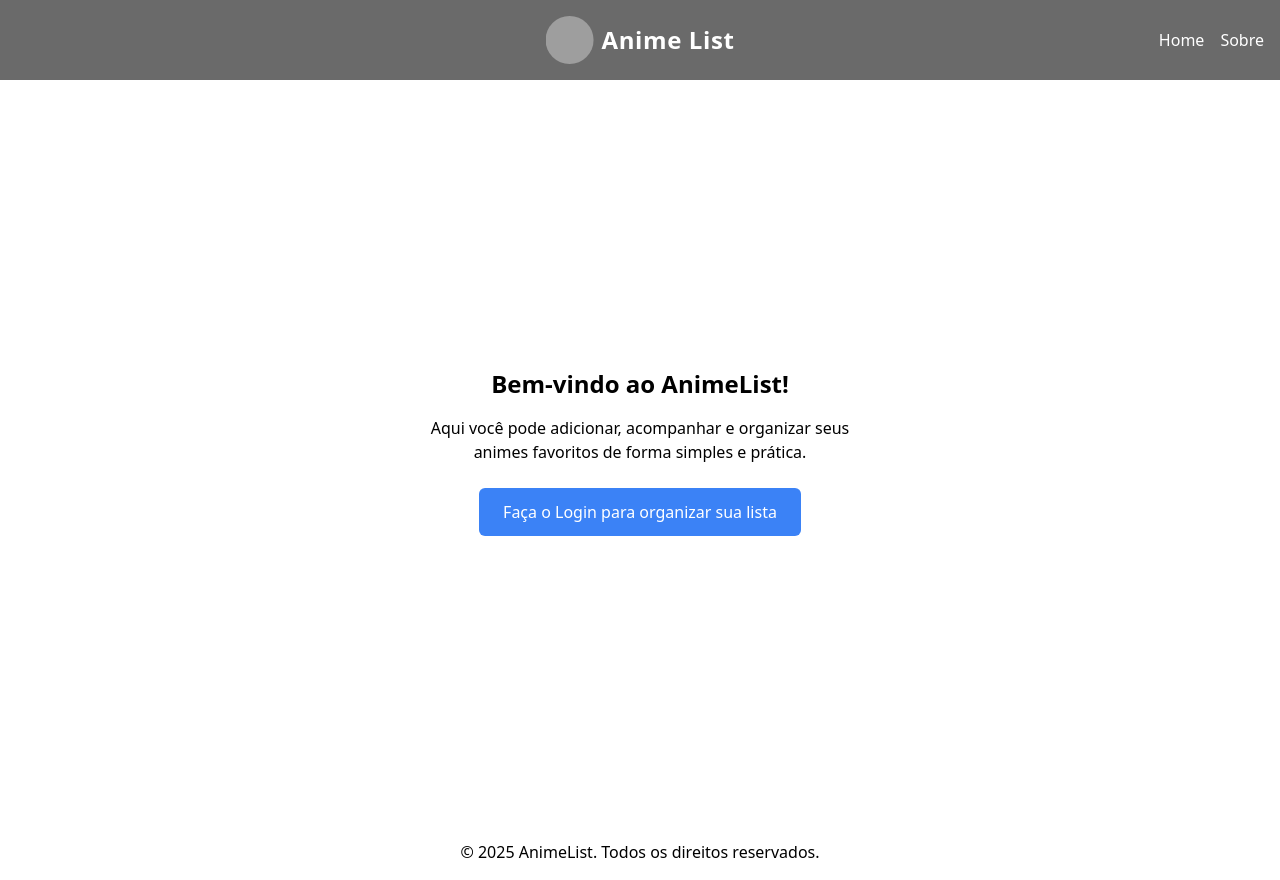
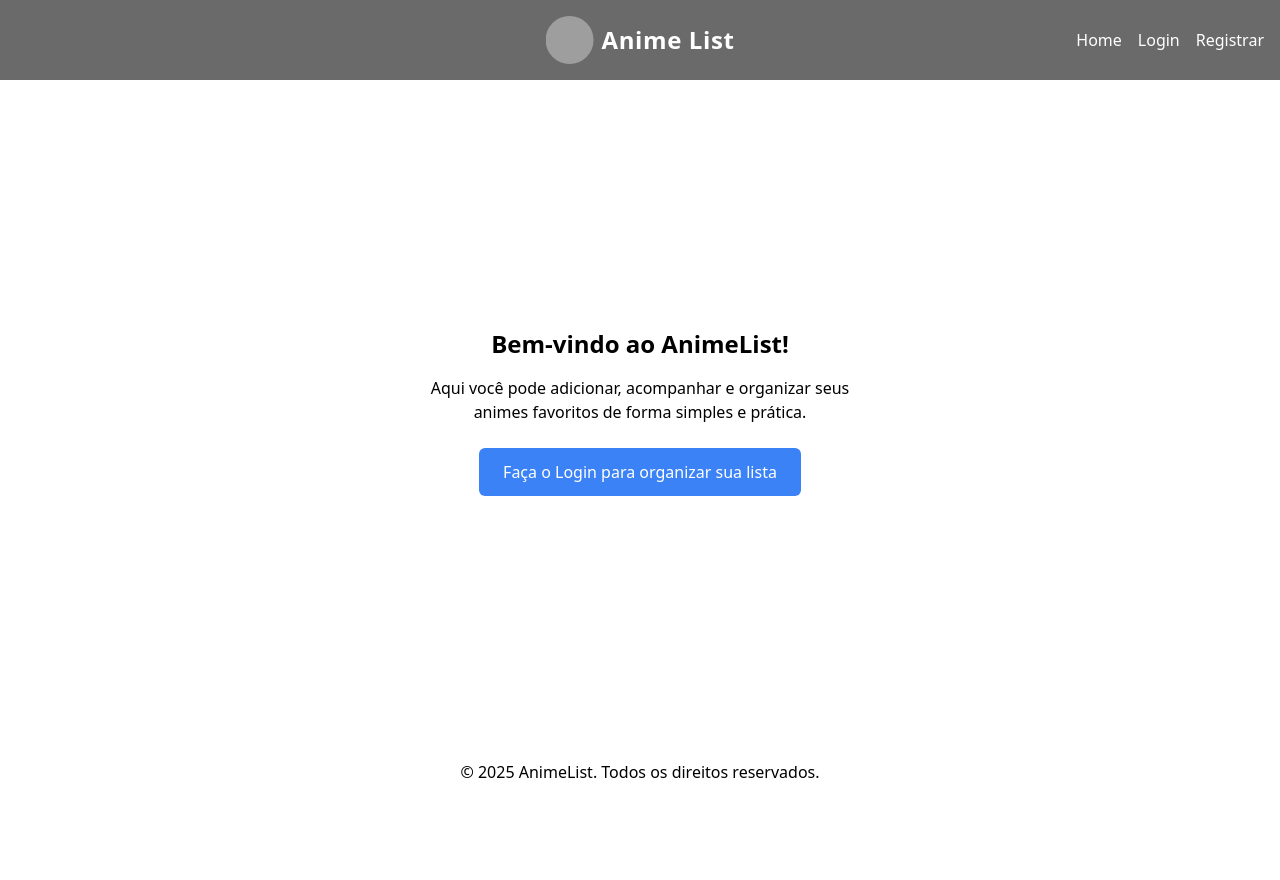
Before and after one commit to severogit/AnimeList, a React (Vite) app in the folder frontend/: page / in a window 1280 px wide. After the commit the page ends 800 px from the top, so only its background shows below. Built offline with nearby package versions, Linux system fonts and the light colour scheme; grey boxes are pictures that could not be loaded.

Commit message:
Adding authProvider and heroic icons

```diff
--- a/frontend/package.json
+++ b/frontend/package.json
@@ -11,6 +11,7 @@
   },
   "dependencies": {
     "@headlessui/react": "^2.2.9",
+    "@heroicons/react": "^2.2.0",
     "axios": "^1.12.2",
     "react": "^18.2.0",
     "react-dom": "^18.2.0",
--- a/frontend/src/App.tsx
+++ b/frontend/src/App.tsx
@@ -1,5 +1,6 @@
 import { BrowserRouter, Routes, Route, Navigate } from "react-router-dom";
-import Home from "./pages/Home"
+import { AuthProvider } from "./context/AuthContext";
+import Home from "./pages/Home";
 import Login from "./pages/Login";
 import Register from "./pages/Register";
 import MyList from "./pages/MyList";
@@ -12,6 +13,7 @@ const PrivateRoute = ({ children }: { children: JSX.Element }) => {
 
 export default function App() {
   return (
+    <AuthProvider>
       <BrowserRouter>
         <Header />
         <Routes>
@@ -28,5 +30,6 @@ export default function App() {
           />
         </Routes>
       </BrowserRouter>
+    </AuthProvider>
   );
 }
--- a/frontend/src/components/Header.tsx
+++ b/frontend/src/components/Header.tsx
@@ -1,8 +1,8 @@
 import { Link } from "react-router-dom";
+import { useAuth } from "../context/AuthContext";
 
 export default function Header() {
-  const token = localStorage.getItem("token");
-  const isLogged = !!token;
+  const { isLogged, logout } = useAuth();
 
   return (
     <header className="bg-headerBg h-20 relative flex items-center px-4">
@@ -23,14 +23,30 @@ export default function Header() {
         </Link>
 
         {isLogged && (
-          <Link to="/mylist" className="text-aWhite hover:text-lightGray">
-            Minha Lista
-          </Link>
+          <>
+            <Link to="/mylist" className="text-aWhite hover:text-lightGray">
+              Minha Lista
+            </Link>
+            <button
+              onClick={logout}
+              className="text-aWhite hover:text-lightGray"
+            >
+              Logout
+            </button>
+          </>
         )}
 
-        <Link to="/about" className="text-aWhite hover:text-lightGray">
-          Sobre
-        </Link>
+        {!isLogged && (
+          <>
+            <Link to="/login" className="text-aWhite hover:text-lightGray">
+              Login
+            </Link>
+            <Link to="/register" className="text-aWhite hover:text-lightGray">
+              Registrar
+            </Link>
+          </>
+        )}
+
       </nav>
     </header>
   );
--- /dev/null
+++ b/frontend/src/context/AuthContext.tsx
@@ -0,0 +1,43 @@
+import { createContext, useContext, useEffect, useState } from "react";
+import type { ReactNode } from "react";
+
+interface AuthContextType {
+  isLogged: boolean;
+  login: (token: string) => void;
+  logout: () => void;
+}
+
+const AuthContext = createContext<AuthContextType | undefined>(undefined);
+
+export function AuthProvider({ children }: { children: ReactNode }) {
+  const [isLogged, setIsLogged] = useState(false);
+
+  useEffect(() => {
+    const token = localStorage.getItem("token");
+    setIsLogged(!!token);
+  }, []);
+
+  const login = (token: string) => {
+    localStorage.setItem("token", token);
+    setIsLogged(true);
+  };
+
+  const logout = () => {
+    localStorage.removeItem("token");
+    setIsLogged(false);
+  };
+
+  return (
+    <AuthContext.Provider value={{ isLogged, login, logout }}>
+      {children}
+    </AuthContext.Provider>
+  );
+}
+
+// Hook para facilitar o uso
+export function useAuth() {
+  const context = useContext(AuthContext);
+  if (!context)
+    throw new Error("useAuth deve ser usado dentro do AuthProvider");
+  return context;
+}
--- a/frontend/src/pages/Home.tsx
+++ b/frontend/src/pages/Home.tsx
@@ -1,25 +1,30 @@
 import { Link } from "react-router-dom";
+import { useAuth } from "../context/AuthContext";
 
 export default function Home() {
+  const { isLogged } = useAuth();
+
   return (
-    <div className="min-h-screen bg-gray-100 flex flex-col">
-
+    <div className="min-h-screen-minus-header bg-gray-100 flex flex-col">
       <main className="flex-1 flex flex-col items-center justify-center text-center px-4">
         <h2 className="text-2xl font-semibold mb-4">Bem-vindo ao AnimeList!</h2>
         <p className="mb-6 text-gray-700 max-w-md">
-          Aqui você pode adicionar, acompanhar e organizar seus animes favoritos de forma simples e prática.
+          Aqui você pode adicionar, acompanhar e organizar seus animes favoritos
+          de forma simples e prática.
         </p>
-
+        {!isLogged && (
           <Link
             to="/login"
             className="bg-buttonBlue text-white px-6 py-3 rounded-md hover:bg-hoverBlue transition"
           >
             Faça o Login para organizar sua lista
           </Link>
+        )}
       </main>
 
       <footer className="bg-gray-200 text-gray-700 p-4 text-center">
-        &copy; {new Date().getFullYear()} AnimeList. Todos os direitos reservados.
+        &copy; {new Date().getFullYear()} AnimeList. Todos os direitos
+        reservados.
       </footer>
     </div>
   );
--- a/frontend/src/pages/MyList.tsx
+++ b/frontend/src/pages/MyList.tsx
@@ -5,17 +5,28 @@ import {
   ListboxOptions,
   ListboxOption,
 } from "@headlessui/react";
+import { ChevronDownIcon } from "@heroicons/react/20/solid";
+
 import api from "../services/api";
 
 interface Anime {
   _id: string;
   malId: number;
   title: string;
-  status: string;
+  status: Status;
   imageUrl: string;
 }
 
-const statuses = ["Assistindo", "Concluído", "Dropado", "Planejo ver"];
+const statuses = ["Assistindo", "Concluído", "Dropado", "Planejo ver"] as const;
+
+type Status = (typeof statuses)[number];
+
+const statusColors: Record<Status, string> = {
+  Assistindo: "bg-statusWatching",
+  Concluído: "bg-statusCompleted",
+  Dropado: "bg-gray",
+  "Planejo ver": "bg-statusPlanToWatch",
+};
 
 export default function MyList() {
   const [animes, setAnimes] = useState<Anime[]>([]);
@@ -172,8 +183,15 @@ export default function MyList() {
                     value={anime.status}
                     onChange={(value) => handleUpdateStatus(anime._id, value)}
                   >
-                    <ListboxButton className="relative w-full text-center cursor-pointer bg-white border border-gray rounded-md py-2 px-3 shadow-sm focus:outline-none focus:ring-2 focus:ring-blue-500">
+                    <ListboxButton
+                      className={`relative w-full text-left cursor-pointer border border-gray rounded-md py-2 px-3 shadow-sm focus:outline-none focus:ring-2 focus:ring-blue-500
+                        ${statusColors[anime.status]} text-aWhite`}
+                    >
                       {anime.status}
+                      <ChevronDownIcon
+                        className="pointer-events-none absolute top-2.5 right-2.5 size-4 fill-aWhite/60 w-5"
+                        aria-hidden="true"
+                      />
                     </ListboxButton>
 
                     <ListboxOptions className="absolute z-10 mt-1 w-full bg-white border border-gray rounded-md shadow-lg max-h-40 overflow-auto">
@@ -181,7 +199,7 @@ export default function MyList() {
                         <ListboxOption
                           key={status}
                           value={status}
-                          className="cursor-pointer px-4 py-2 ui-active:bg-blue-500 ui-active:text-aWhite ui-selected:font-bold"
+                          className="cursor-pointer px-4 py-2 ui-active:bg-blue-500 ui-active:text-aWhite ui-selected:font-bold hover:bg-lightGray"
                         >
                           {status}
                         </ListboxOption>
@@ -189,7 +207,6 @@ export default function MyList() {
                     </ListboxOptions>
                   </Listbox>
                 </div>
-
                 <button
                   className="mt-2 bg-red-500 text-aWhite px-3 py-1 rounded-md hover:bg-buttonRed"
                   onClick={() => handleDelete(anime._id)}
--- a/frontend/tailwind.config.cjs
+++ b/frontend/tailwind.config.cjs
@@ -10,7 +10,14 @@ module.exports = {
         gray: "#4B5563",
         hoverBlue: "#60A5FA",
         buttonBlue: "#3B82F6",
-        buttonRed: "#EF4444"
+        buttonRed: "#EF4444",
+        statusWatching: "#22C55E",
+        statusCompleted: "#3B82F6",
+        statusDropped: "#FFFF00",
+        statusPlanToWatch: "#FBBF24",
+      },
+      minHeight: {
+        "screen-minus-header": "calc(100vh - 80px)",
       },
     },
   },
```
Also changed, not shown: 1 other file (tests, documents, lock files or other folders). Lines whose indentation alone changed are shown as unchanged.
